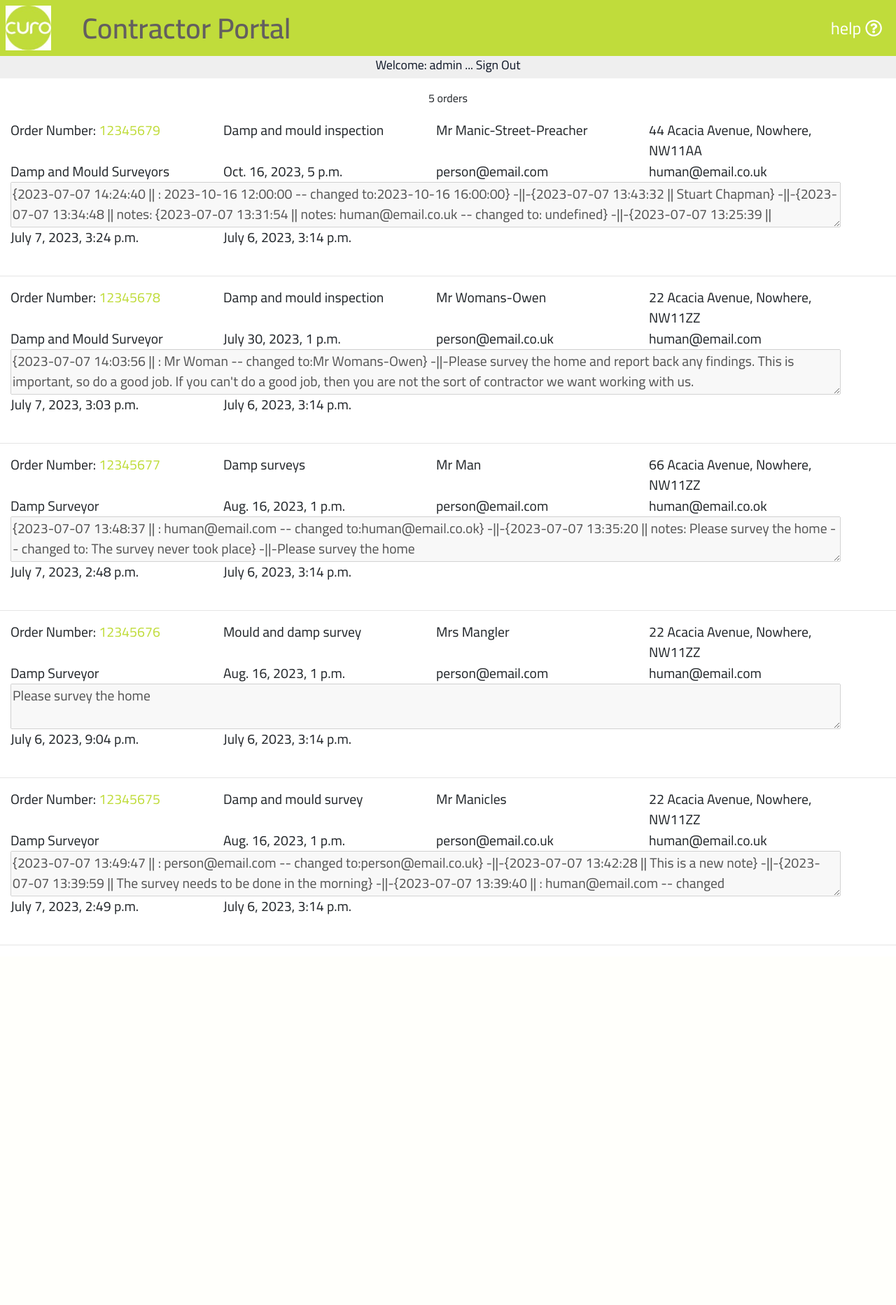
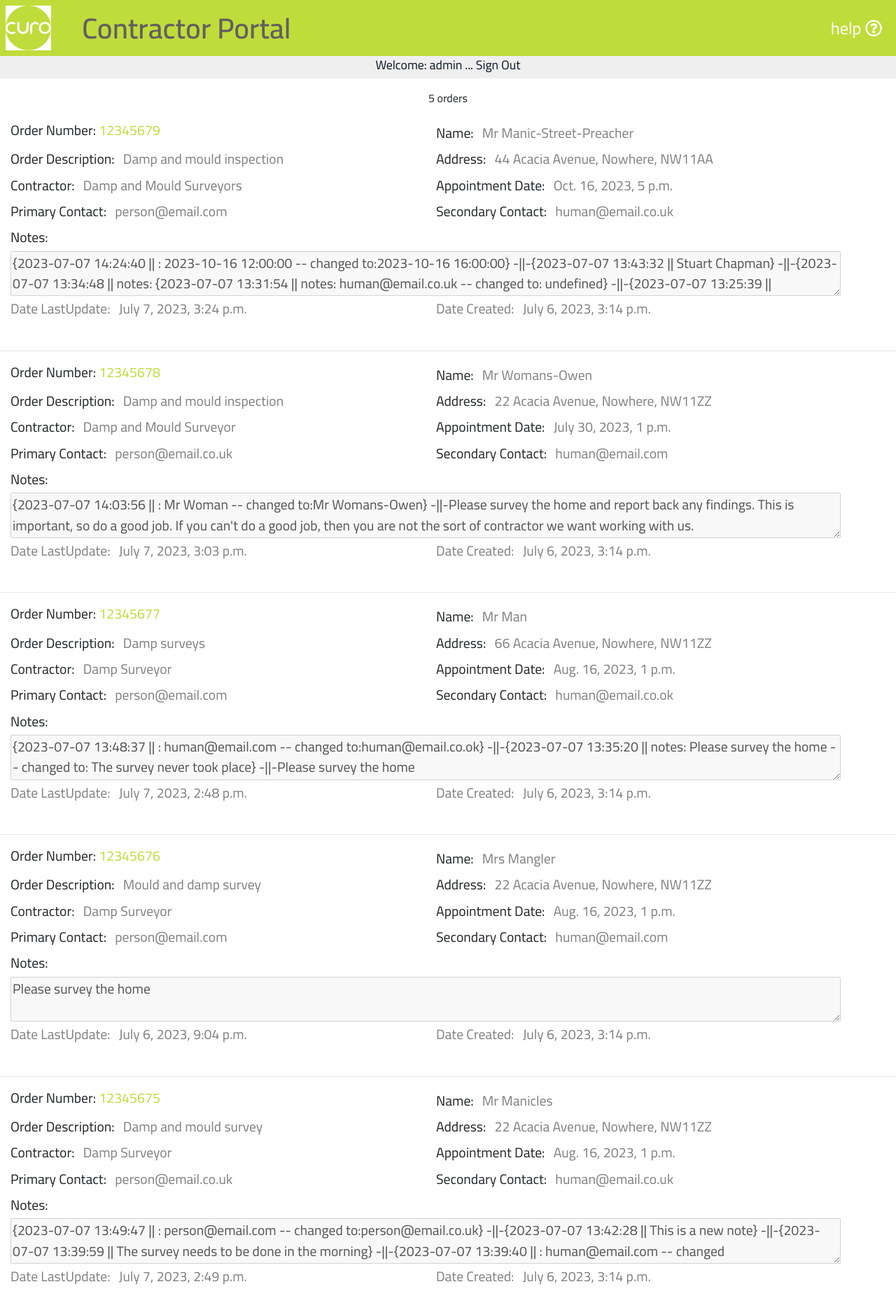
Before and after one commit to StuChapman/CEL-Contractor-Portal, a Django app: page /portal001/ in a window 1280 px wide. Shown: the top 1865 px of the page at 70% size. Before the commit the page ends 1351 px from the top, so only its background shows below. Run offline with Django 4.2, Linux system fonts and the light colour scheme; a user stored in the database is signed in; data comes from the database, SQL or seed files in the repository; both versions use the stored data as it was after the commit; some libraries are stand-ins or nearby versions.

Commit message:
Completed orderlist styling

```diff
--- a/mysite/portal001/templates/curo/orderlist.html
+++ b/mysite/portal001/templates/curo/orderlist.html
@@ -10,25 +10,48 @@
                 {% for order in orderlist %}
                     <div class="orderlist">
                         <div class ="row">
-                            <p class="col-lg-3 pb-0">Order Number: <a class="orange-highlight" href ="{% url 'selectOrder' order.orderNumber %}">{{ order.orderNumber }}</a></p>
-                            <div class="col-lg-3">{{ order.orderDescription }}</div>
-                            <div class="col-lg-3">{{ order.name }}</div>
-                            <div class="col-lg-3">{{ order.address }}</div>
+                            <p class="col-lg-6 pb-0">Order Number: <a class="orange-highlight" href ="{% url 'selectOrder' order.orderNumber %}">{{ order.orderNumber }}</a></p>
+                            <div class="col-lg-6">
+                                <div class="mt-1 mb-1">Name: <span class="orderlistspan pl-2 pr-2 mb-4">{{ order.name }}</span></div>
+                            </div>
                         </div>
                         <div class ="row">
-                            <div class="col-lg-3">{{ order.contractor }}</div>
-                            <div class="col-lg-3"> {{ order.appointmentDate }}</div>
-                            <div class="col-lg-3"> {{ order.primaryContact }}</div>
-                            <div class="col-lg-3">{{ order.secondaryContact }}</div>
+                            <div class="col-lg-6">
+                                <div class="mt-1 mb-1">Order Description: <span class="orderlistspan pl-2 pr-2 mb-4">{{ order.orderDescription }}</span></div>
+                            </div>
+                            <div class="col-lg-6">
+                                <div class="mt-1 mb-1">Address: <span class="orderlistspan pl-2 pr-2 mb-4">{{ order.address }}</span></div>
+                            </div>
+                        </div>
+                        <div class ="row">
+                            <div class="col-lg-6">
+                                <div class="mt-1 mb-1">Contractor: <span class="orderlistspan pl-2 pr-2 mb-4">{{ order.contractor }}</span></div>
+                            </div>
+                            <div class="col-lg-6">
+                                <div class="mt-1 mb-1">Appointment Date: <span class="orderlistspan pl-2 pr-2 mb-4">{{ order.appointmentDate }}</span></div>
+                            </div>
+                        </div>
+                        <div class ="row">
+                            <div class="col-lg-6">
+                                <div class="mt-1 mb-1">Primary Contact: <span class="orderlistspan pl-2 pr-2 mb-4">{{ order.primaryContact }}</span></div>
+                            </div>
+                            <div class="col-lg-6">
+                                <div class="mt-1 mb-1">Secondary Contact: <span class="orderlistspan pl-2 pr-2 mb-4">{{ order.secondaryContact }}</span></div>
+                            </div>
                         </div>
                         <div class ="row">
                             <div class="col-12">
+                                <div class="mt-1 mb-1">Notes: </div>
                                 <textarea class="mb-0" disabled="disabled">{{ order.notes }}</textarea>
                             </div>
                         </div>
                         <div class ="row">
-                            <div class="col-lg-3">{{ order.dateLastUpdate }}</div>
-                            <div class="col-lg-3">{{ order.dateCreated }}</div>
+                            <div class="col-lg-6">
+                                <div class="mt-1 mb-1 orderlistspan">Date LastUpdate: <span class="orderlistspan pl-2 pr-2 mb-4">{{ order.dateLastUpdate }}</span></div>
+                            </div>
+                            <div class="col-lg-6">
+                                <div class="mt-1 mb-1 orderlistspan">Date Created: <span class="orderlistspan pl-2 pr-2 mb-4">{{ order.dateCreated }}</span></div>
+                            </div>
                         </div>
                     </div>
                     <br>
--- a/mysite/static/css/stylescuro.css
+++ b/mysite/static/css/stylescuro.css
@@ -508,49 +508,14 @@ nav {
     padding-left: 15px;
 }
 
-.orderlist label, .orderlist input, .orderlist textarea {
+.orderlist textarea {
     display:block;
     margin-left: auto;
     width: 100%;
 }
 
-#id_orderNumber, #id_dateLastUpdate, #id_dateCreated {
-    border-color: #ffffff;
-    background-color: #ffffff;
-    border-style:solid;
-}
-
-.orderlist .editorderbtn {
-    background-color: #ffffff !important;
-    color: #C0DC3B !important;
-    font-size:  1rem !important;
-    text-align: vertical !important;
-}
-
-#textsection .orderlist label {
-    text-align: left !important;
-}
-
-.orderlist li {
-    margin-top: 2vh !important;
-}
-
-.orderlist label .editorderbtn:hover {
-    color: #635F5F !important;
-    text-decoration: none;
-    cursor: pointer;
-}
-
-#order-submit {
-    height: 70%;
-    background-color: #C0DC3B;
-    color: white;
-    border-radius: 5px;
-    border-color: #635F5F;
-}
-
-#id_orderNumber, #id_dateLastUpdate, #id_dateCreated {
-    color: #C0DC3B;
+.orderlist .orderlistspan {
+    color: gray;
 }
 
 /* ------------------- Option Form Styling */
```
Also changed, not shown: mysite/db.sqlite3.
